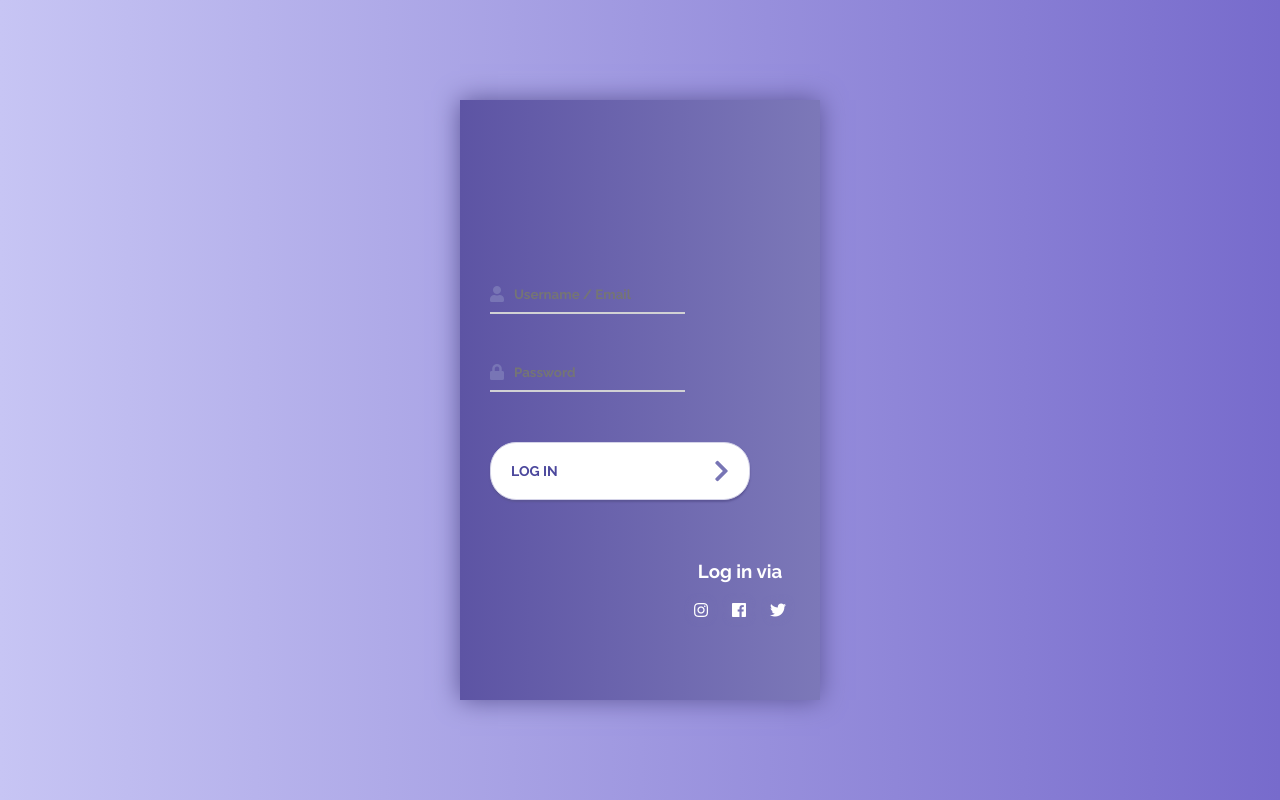
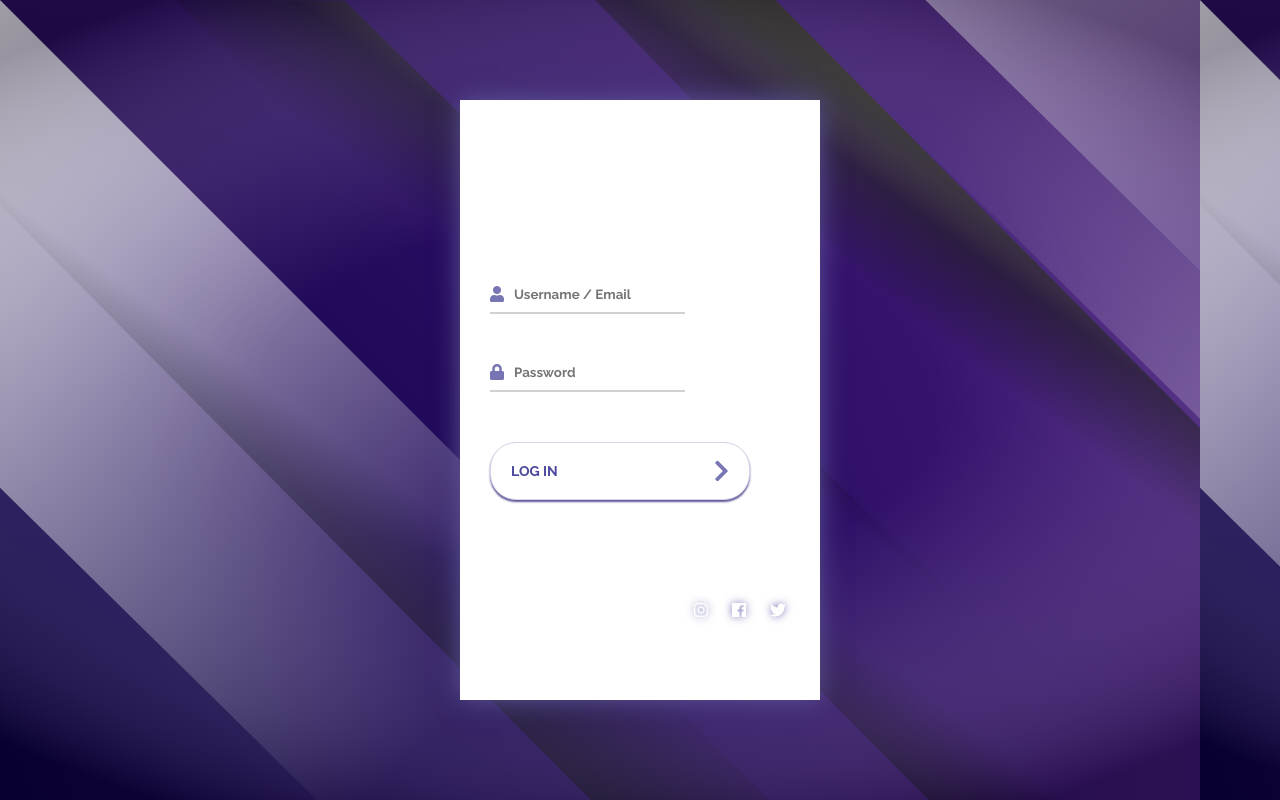
Before and after one commit to phanison898/css-login-form, a plain HTML site: page index.html in a window 1280 px wide. Drawn offline with Linux system fonts and the light colour scheme.

Commit message:
added bg.svg file

```diff
--- a/style.css
+++ b/style.css
@@ -8,7 +8,8 @@
 }
 
 body {
-    background: linear-gradient(90deg, #C7C5F4, #776BCC);
+    /* background: linear-gradient(90deg, #C7C5F4, #776BCC); */
+    background: url("./bg.svg");
 }
 
 .container {
@@ -22,7 +23,8 @@ body {
     position: relative;
     width: 360px;
     height: 600px;
-    background: linear-gradient(90deg, #5D54A4, #7C78B8);
+    /* background: linear-gradient(90deg, #5D54A4, #7C78B8); */
+    background: #FFF;
     box-shadow: 0px 0px 24px #5C5696;
 }
 
```
Also changed, not shown: bg.svg (added), 1 other file.
